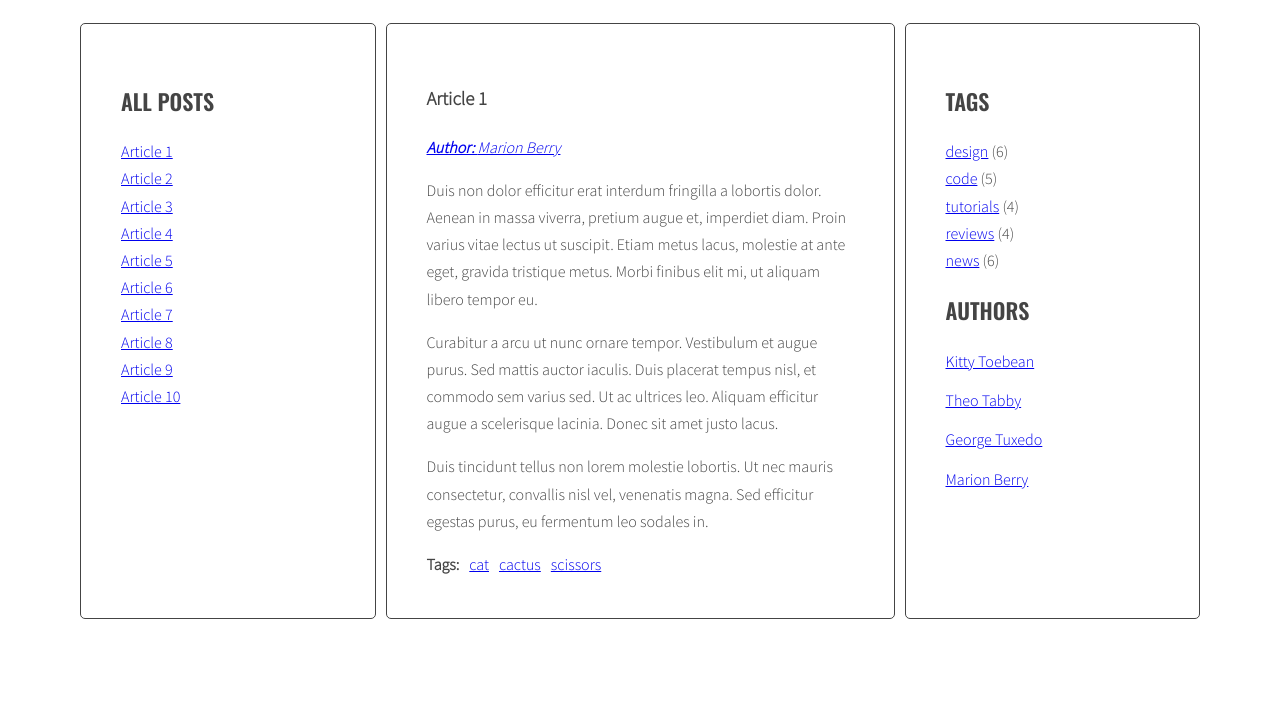
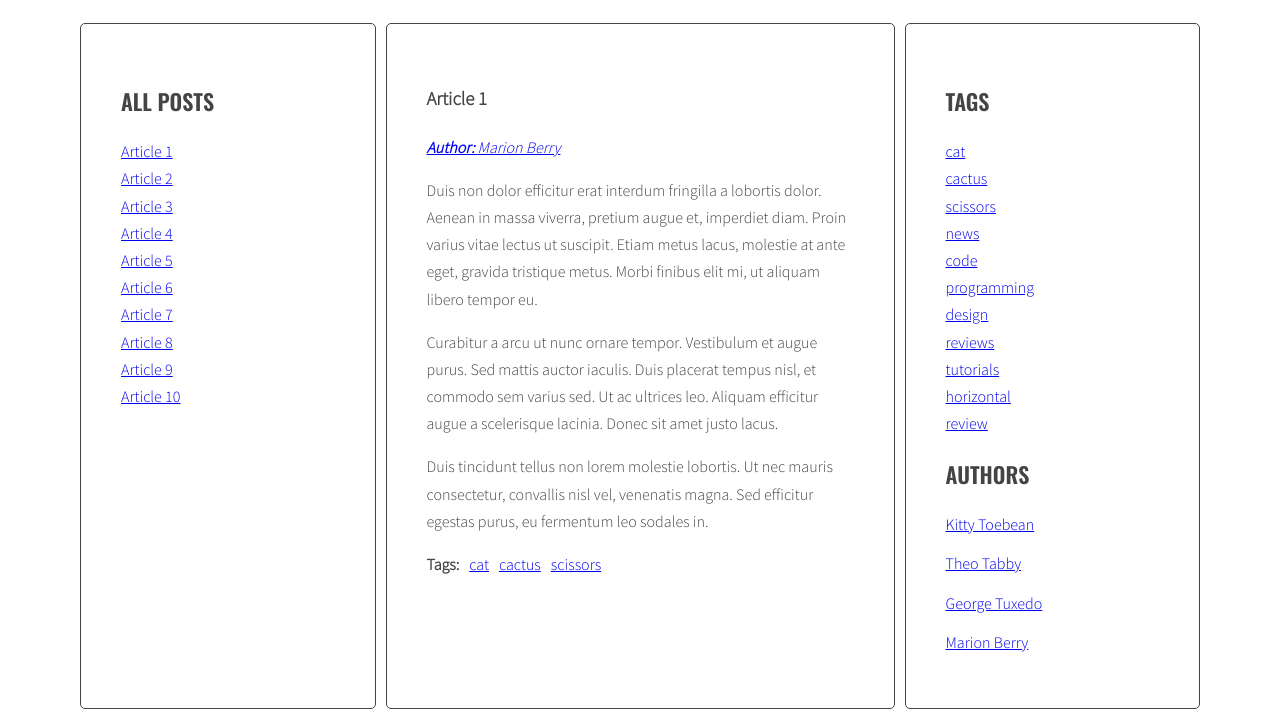
Before and after one commit to BartoszMalolepszy/javascript-blog, a website: page index.html in a window 1280 px wide. Shown: the part 220-937 px from the top of the page. Before the commit the page ends 847 px from the top, so only its background shows below. Drawn offline with nearby package versions, Linux system fonts and the light colour scheme.

Commit message:
7.3 show list of tags right column

```diff
--- a/index.html
+++ b/index.html
@@ -331,11 +331,6 @@
           <aside class="sidebar">
             <h2 class="section-title">Tags</h2>
             <ul class="list tags">
-              <li><a href="#">design</a> <span>(6)</span></li>
-              <li><a href="#">code</a> <span>(5)</span></li>
-              <li><a href="#">tutorials</a> <span>(4)</span></li>
-              <li><a href="#">reviews</a> <span>(4)</span></li>
-              <li><a href="#">news</a> <span>(6)</span></li>
             </ul>
             <h2 class="section-title">Authors</h2>
             <ul class="list authors">
--- a/js/script.js
+++ b/js/script.js
@@ -40,8 +40,9 @@ const optArticleSelector = '.post',
   optTitleSelector = '.post-title',
   optTitleListSelector = '.titles',
   optArticleTagSelector = '.post-tags .list',
-  optArticleAuthorSelector = '.post-author';
-//console.log(optArticleAuthorSelector);
+  optArticleAuthorSelector = '.post-author',
+  //console.log(optArticleAuthorSelector);
+  optTagsListSelector = '.tags.list';
 
 function generateTitleLinks(customSelector = '') {
   /* remove contents of titleList */
@@ -95,6 +96,8 @@ for (let link of links) {
 generateTitleLinks();
 
 function generateTags() {
+  /* [NEW] create a new variable allTags with an empty array */
+  let allTags = [];
   /* find all articles */
   const articles = document.querySelectorAll(optArticleSelector); // wyszukuje wszystkie artykuły
   console.log(articles);
@@ -129,6 +132,12 @@ function generateTags() {
 
       html = html + linkHTML;
 
+      /* [NEW] check if this link is NOT already in allTags */
+      if (allTags.indexOf(linkHTML) == -1) {
+        /* [NEW] add generated code to allTags array */
+        allTags.push(linkHTML);
+      }
+
       /* END LOOP: for each tag */
       console.log(linkHTML);
     }
@@ -138,6 +147,11 @@ function generateTags() {
     wrapperTags.innerHTML = html;
 
     /* END LOOP: for every article: */
+    /* [NEW] find list of tags in right column */
+    const tagList = document.querySelector(optTagsListSelector);
+
+    /* [NEW] add html from allTags to tagList */
+    tagList.innerHTML = allTags.join(' ');
   }
 }
 
@@ -295,3 +309,5 @@ const addClickListenersToAuthors = function addClickListenersToAuthor() {
   }
 };
 addClickListenersToAuthors();
+
+//new 7.3
```
